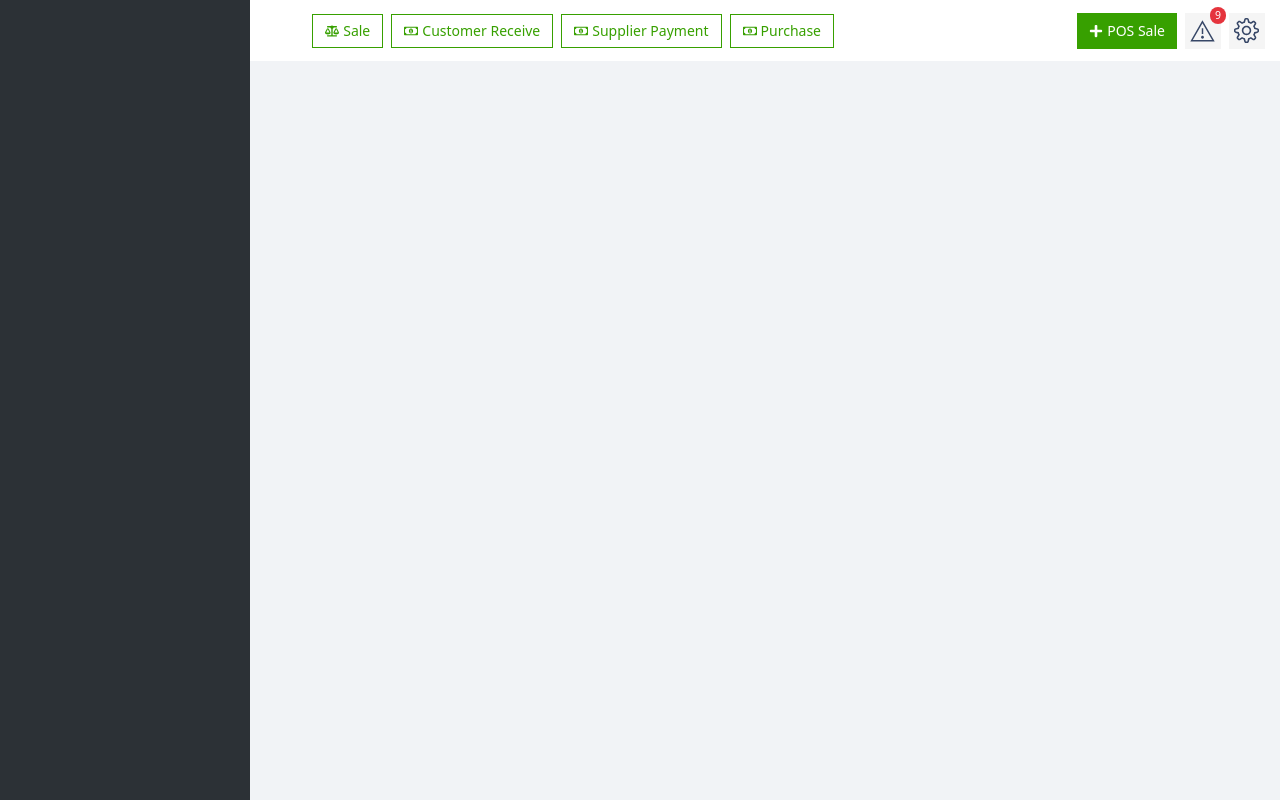
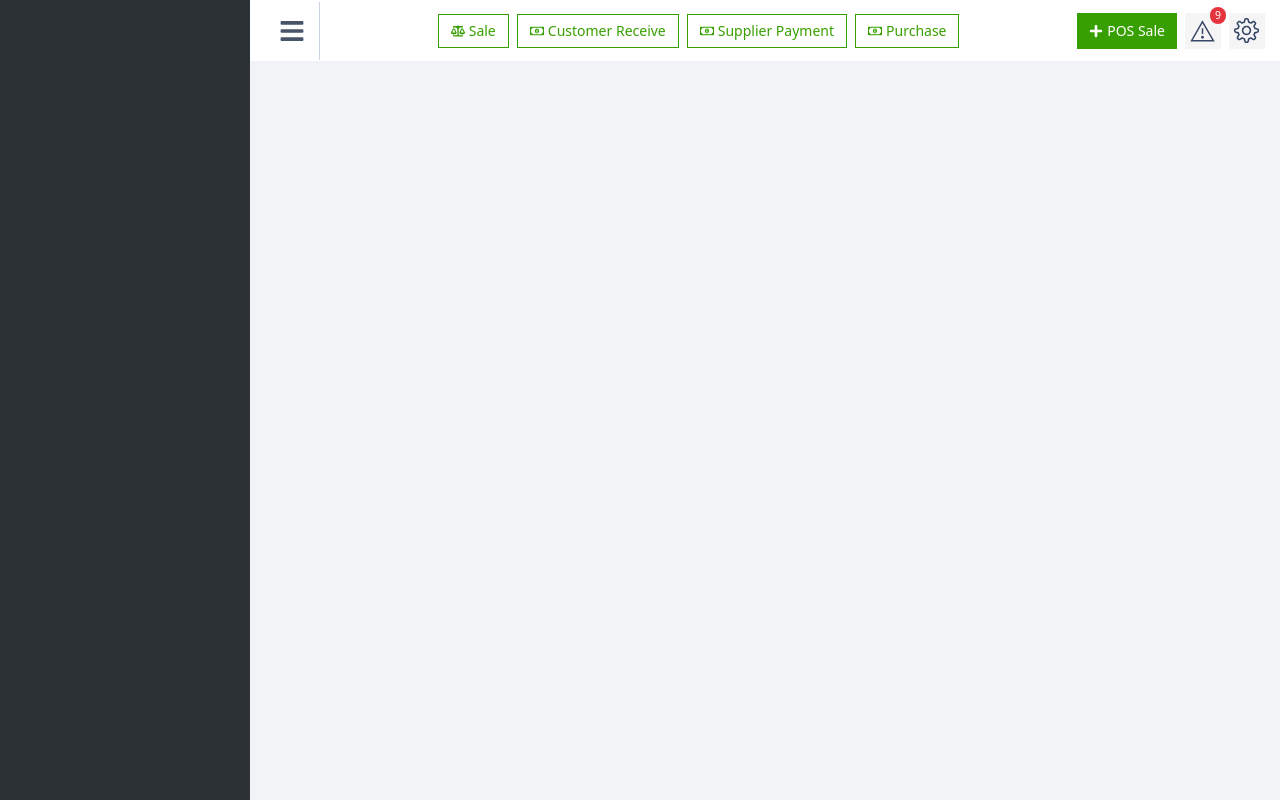
Before and after one commit to Usman-837/SalesERP_Software, a React (Vite) app: page / in a window 1280 px wide. Built offline with nearby package versions, Linux system fonts and the light colour scheme.

Commit message:
add border right around the bar

```diff
--- a/src/components/Header/Header.jsx
+++ b/src/components/Header/Header.jsx
@@ -33,12 +33,12 @@ export default function Header() {
 
   return (
     <header className='bg-white'>
-      <div className='h-sixtyone flex items-center justify-between px-fifteen'>
+      <div className='ml-250 h-sixtyone flex items-center justify-between px-fifteen'>
         {/* Sidebar Toggle */}
-        <div className='py-4 px-3.5 text-twentysix text-[#2C3136]'>
+        <div className='py-4 px-3.5 text-twentysix text-slate-600 border-r border-slate-300'>
           <FaBars />
         </div>
-        <div className='flex gap-x-2 max-md:hidden'>
+        <div className='flex gap-x-2 max-lg:hidden'>
           {
             buttons.map((data) => {
               return (
```
